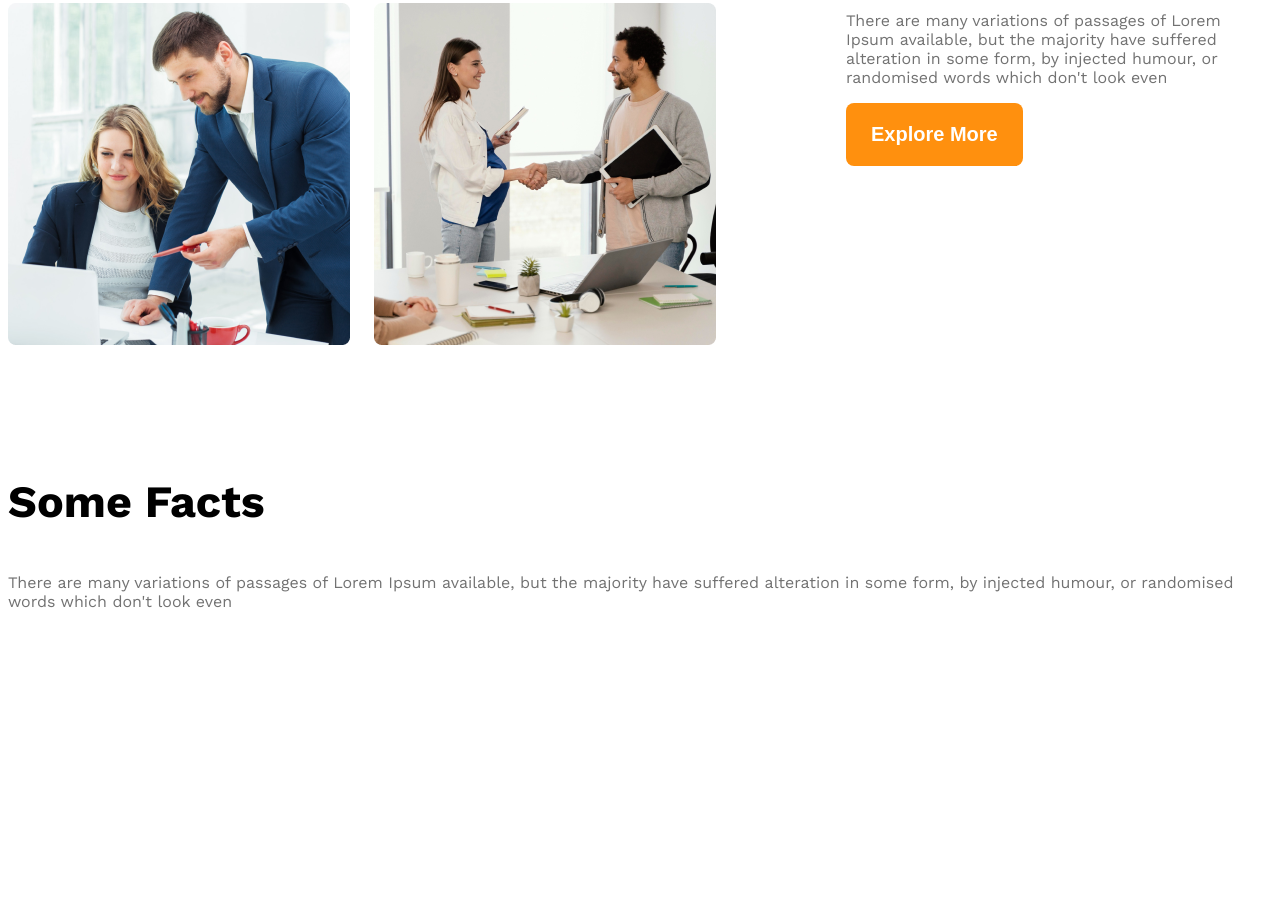
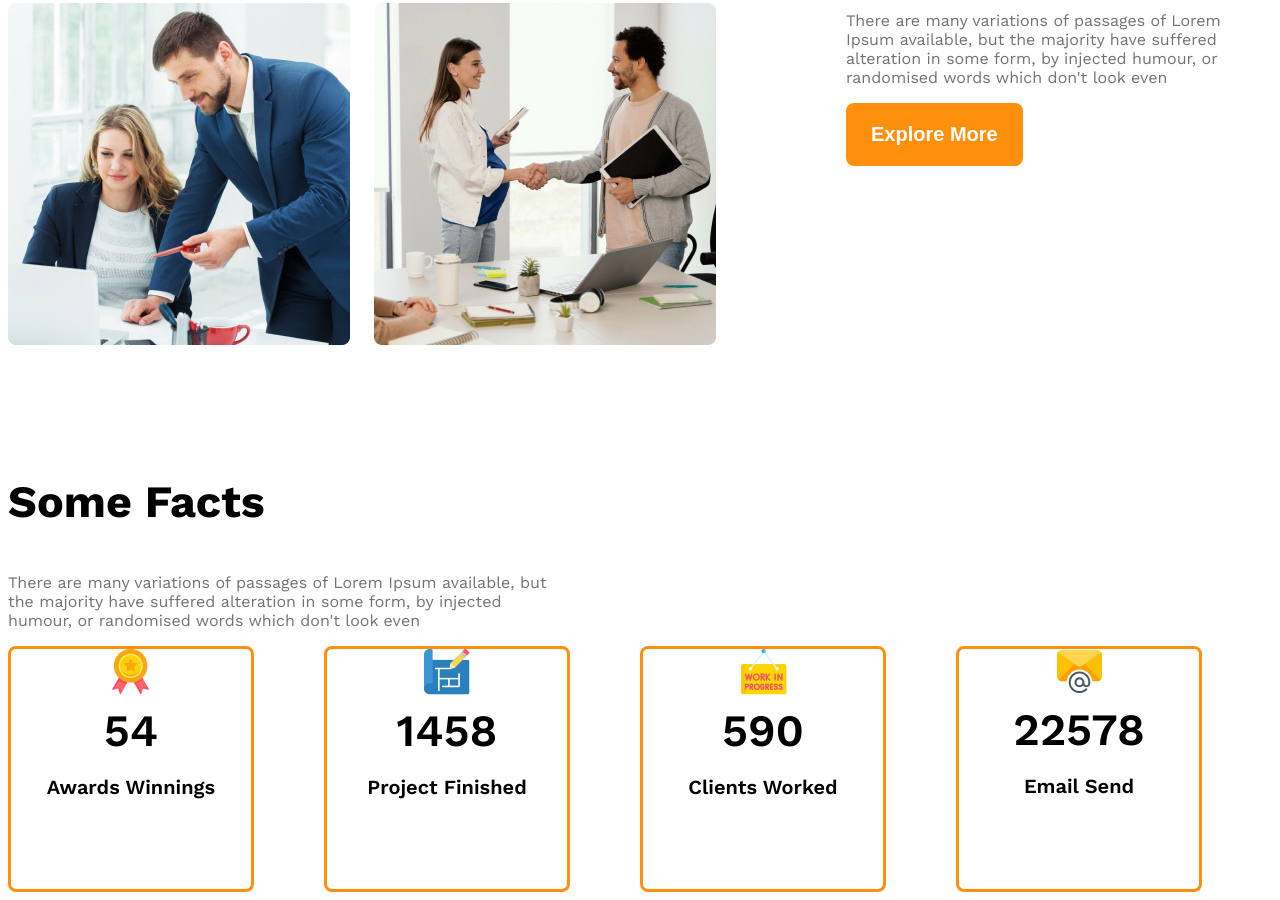
Before and after one commit to roton-04webenger/g3-architects-responsive-website, a plain HTML site: page index.html in a window 1280 px wide. Shown: the part 1551-2451 px from the top of the page. Before the commit the page ends 2343 px from the top, so only its background shows below. Drawn offline with nearby package versions, Linux system fonts and the light colour scheme.

Commit message:
some fact and paragraph and img/icon/ added all

```diff
--- a/index.html
+++ b/index.html
@@ -52,29 +52,37 @@
         </section>
         <section>
             <h3 class="section-title">Some Facts</h3>
-            <p class="text-light-gray">There are many variations of passages of Lorem Ipsum available,
+            <p class="text-light-gray fact-description">There are many variations of passages of Lorem Ipsum available,
                 but the majority have suffered alteration in some form, by injected humour,
                 or randomised words which don't look even</p>
                 <div class="facts-container">
-                    <div class="fact">
-                        <img src="" alt="" class="fact-icon">
-                        <h4 class="fact-number"></h4>
-                        <h5 class="fact-name"></h5>
+                    <div class="fact-card">
+                        <div>
+                            <img src="images/icons/ribon.png" alt="" class="fact-icon">
+                        <h4 class="fact-number">54</h4>
+                        <h5 class="fact-name">Awards Winnings</h5>
+                        </div>
                     </div>
-                    <div class="fact">
-                        <img src="" alt="" class="fact-icon">
-                        <h4 class="fact-number"></h4>
-                        <h5 class="fact-name"></h5>
+                    <div class="fact-card">
+                        <div>
+                            <img src="images/icons/projects.png" alt="" class="fact-icon">
+                        <h4 class="fact-number">1458</h4>
+                        <h5 class="fact-name">Project Finished</h5>
+                        </div>
                     </div>
-                    <div class="fact">
-                        <img src="" alt="" class="fact-icon">
-                        <h4 class="fact-number"></h4>
-                        <h5 class="fact-name"></h5>
+                    <div class="fact-card">
+                        <div>
+                            <img src="images/icons/customers.png" alt="" class="fact-icon">
+                        <h4 class="fact-number">590</h4>
+                        <h5 class="fact-name">Clients Worked</h5>
+                        </div>
                     </div>
-                    <div class="fact">
-                        <img src="" alt="" class="fact-icon">
-                        <h4 class="fact-number"></h4>
-                        <h5 class="fact-name"></h5>
+                    <div class="fact-card">
+                        <div>
+                            <img src="images/icons/email.png" alt="" class="fact-icon">
+                        <h4 class="fact-number">22578</h4>
+                        <h5 class="fact-name">Email Send</h5>
+                        </div>
                     </div>
                 </div>
         </section>
--- a/style/archiects.css
+++ b/style/archiects.css
@@ -109,6 +109,36 @@
     font-weight: 500;
 
 }
+.facts-container{
+    display: grid;
+    grid-template-columns: repeat(4,1fr);
+}
+.fact-card{
+    border: solid #FF900E;
+    width: 240px;
+    height: 240px;
+    border-radius: 8px;
+    text-align: center;
+    align-items: center;
+    justify-content: center;
+
+
+}
+.fact-number{
+    font-size: 2.8rem;
+    font-weight: 600;
+    margin-top: 5px;
+    margin-bottom: 10px;
+
+}
+.fact-name{
+    font-size: 1.25rem;
+    font-weight: 600;
+    margin-top: 18px;
+}
+.fact-description{
+    max-width: 540px;
+}
 
 @media screen and (max-width:576px){
     .navbar ,
```
